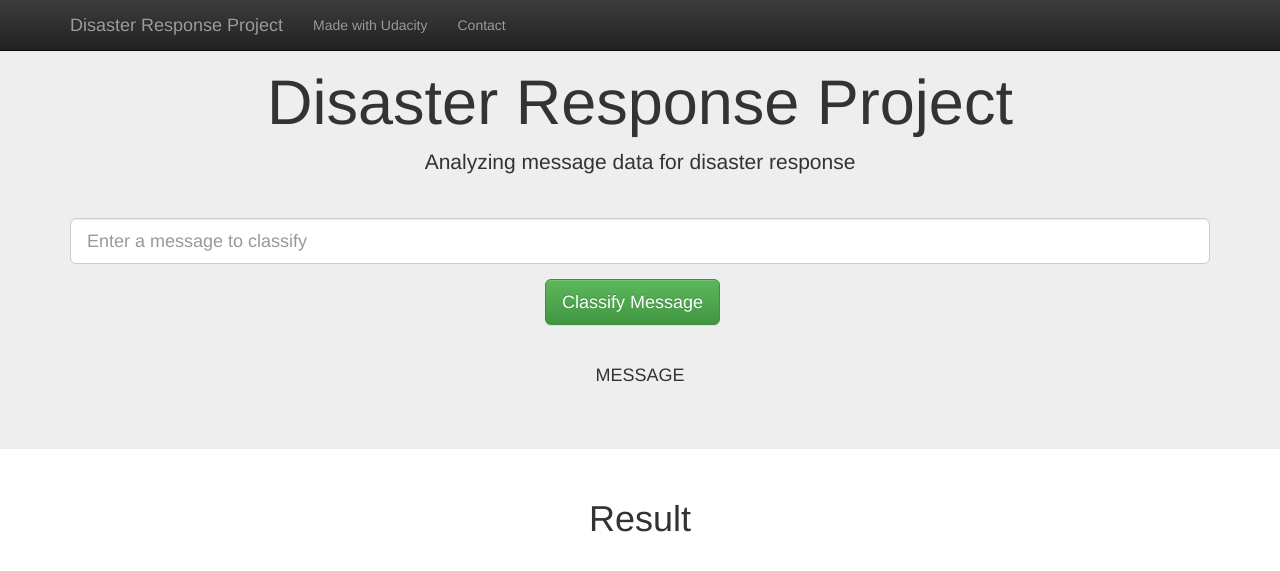
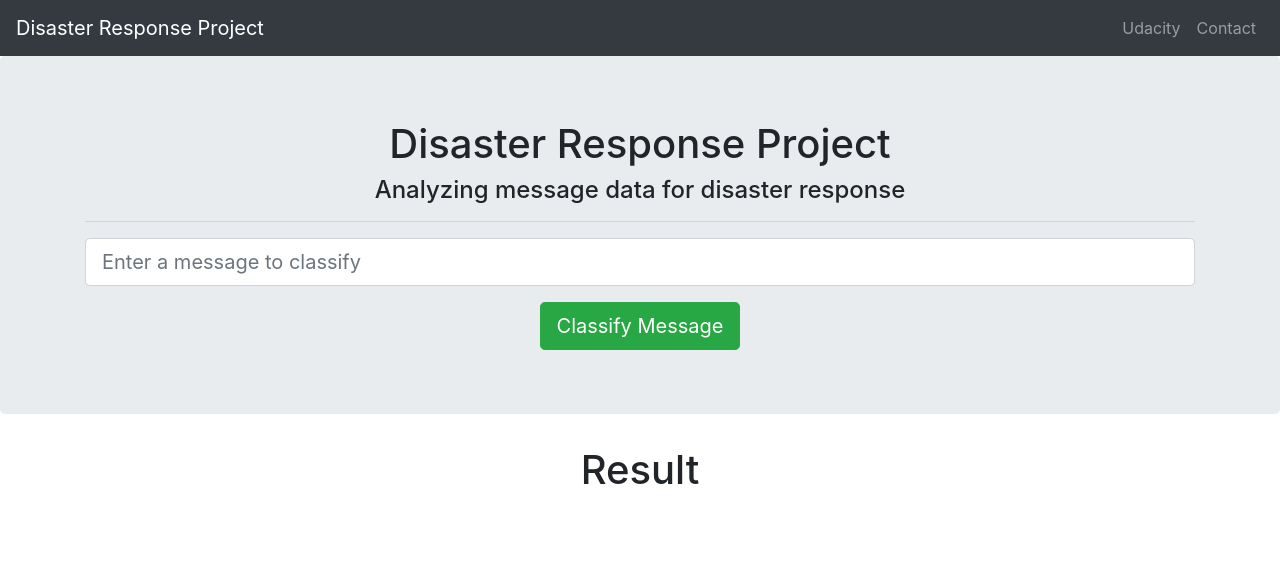
Before and after one commit to hmelendez001/Project2-Udacity-Data-Scientist, a Flask app: template app/templates/go.html in a window 1280 px wide. Shown: the top 571 px of the page. Run offline with Flask 2, Linux system fonts and the light colour scheme; the template is opened without the code that fills it, so the values that code supplies are empty; parts of the project's set-up code (start-up, migrations or seed data) failed here and were passed over; some libraries are stand-ins or nearby versions.

Commit message:
Update master.html
Bootstrap 4 updates

```diff
--- a/app/templates/master.html
+++ b/app/templates/master.html
@@ -7,35 +7,42 @@
 
     <title>Helder's Disasters</title>
 
-    <link rel="stylesheet" href="https://maxcdn.bootstrapcdn.com/bootstrap/3.3.7/css/bootstrap.min.css" integrity="sha384-BVYiiSIFeK1dGmJRAkycuHAHRg32OmUcww7on3RYdg4Va+PmSTsz/K68vbdEjh4u" crossorigin="anonymous">
-    <link rel="stylesheet" href="https://maxcdn.bootstrapcdn.com/bootstrap/3.3.7/css/bootstrap-theme.min.css" integrity="sha384-rHyoN1iRsVXV4nD0JutlnGaslCJuC7uwjduW9SVrLvRYooPp2bWYgmgJQIXwl/Sp" crossorigin="anonymous">
+	<link rel="stylesheet" href="https://maxcdn.bootstrapcdn.com/bootstrap/4.0.0/css/bootstrap.min.css" integrity="sha384-Gn5384xqQ1aoWXA+058RXPxPg6fy4IWvTNh0E263XmFcJlSAwiGgFAW/dAiS6JXm" crossorigin="anonymous">
+	<script src="https://code.jquery.com/jquery-3.3.1.min.js" integrity="sha384-tsQFqpEReu7ZLhBV2VZlAu7zcOV+rXbYlF2cqB8txI/8aZajjp4Bqd+V6D5IgvKT" crossorigin="anonymous"></script>
+	<script src="https://cdnjs.cloudflare.com/ajax/libs/popper.js/1.12.9/umd/popper.min.js" integrity="sha384-ApNbgh9B+Y1QKtv3Rn7W3mgPxhU9K/ScQsAP7hUibX39j7fakFPskvXusvfa0b4Q" crossorigin="anonymous"></script>
+	<script src="https://maxcdn.bootstrapcdn.com/bootstrap/4.0.0/js/bootstrap.min.js" integrity="sha384-JZR6Spejh4U02d8jOt6vLEHfe/JQGiRRSQQxSfFWpi1MquVdAyjUar5+76PVCmYl" crossorigin="anonymous"></script>
+	<script src="https://cdn.plot.ly/plotly-latest.min.js"></script>
     <!-- Bootstrap 4 does not have its own icon library. To use Font Awesome icons, we add the following to your HTML page -->
     <link rel="stylesheet" href="https://use.fontawesome.com/releases/v5.7.0/css/all.css" integrity="sha384-lZN37f5QGtY3VHgisS14W3ExzMWZxybE1SJSEsQp9S+oqd12jhcu+A56Ebc1zFSJ" crossorigin="anonymous">
-    <script src="https://ajax.googleapis.com/ajax/libs/jquery/3.3.1/jquery.min.js"></script>
-    <script src="https://cdn.plot.ly/plotly-latest.min.js"></script>
 </head>
 
 <body>
 
-<nav class="navbar navbar-inverse navbar-fixed-top">
-    <div class="container">
-        <div class="navbar-header">
+<nav class="navbar navbar-expand-lg navbar-dark bg-dark sticky-top">
     <a class="navbar-brand" href="/">Disaster Response Project</a>
-        </div>
-        <div id="navbar" class="collapse navbar-collapse">
-            <ul class="nav navbar-nav">
-                <li><a href="https://www.udacity.com/" target="_blank">Made with Udacity</a></li>
-                <li><a href="https://github.com/hmelendez001" target="_blank">Contact</a></li>
+  <button class="navbar-toggler" type="button" data-toggle="collapse"
+  data-target="#navbarTogglerDemo02"
+  aria-controls="navbarTogglerDemo02" aria-expanded="false"
+  aria-label="Toggle navigation">
+    <span class="navbar-toggler-icon"></span>
+  </button>
+
+  <div class="collapse navbar-collapse" id="navbarTogglerDemo02">
+    <ul class="navbar-nav ml-auto mt-2 mt-lg-0">
+      <li class="nav-item">
+        <a class="nav-link" href="https://www.udacity.com" target="_blank">Udacity</a>
+      </li>
+      <li class="nav-item">
+        <a class="nav-link" href="https://github.com/hmelendez001/" target="_blank">Contact</a>
+      </li>
     </ul>
   </div>
-    </div>
 </nav>
-
 
 <div class="jumbotron">
     <div class="container">
         <h1 class="text-center">Disaster Response Project</h1>
-        <p class="text-center">Analyzing message data for disaster response</p>
+        <h4 class="text-center">Analyzing message data for disaster response</h4>
         <hr />
 
         <div class="row">
@@ -43,38 +50,47 @@
                 <form action="/go" method="get">
                     <input type="text" class="form-control form-control-lg" name="query" placeholder="Enter a message to classify">
                     <p/>
-                    <div class="col-lg-offset-5">
+                    <div class="col-xs-1" align="center">
                         <button type="submit" class="btn btn-lg btn-success">Classify Message</button>
                     </div>
                 </form>
             </div>
         </div>
 
-        {% block message %}
-        {% endblock %}
     </div>
 </div>
 
 <div class="container">
     {% block content %}
-        <div class="page-header">
+    <div class="row">
+        <div class="col">
           <h1 class="text-center">Overview of Training Dataset</h1>
+        </div>
     </div>
     {% endblock %}
 
+	<div class="row">
     {% for id in ids %}
+    	<div class="col">
       	  <div id="{{id}}"></div>
+    	</div>
   	{% endfor %}
-
+	</div>
 </div>
 
+<footer>
     <script type="text/javascript">
-    const graphs = {{graphJSON | safe}};
-    const ids = {{ids | safe}};
-    for(let i in graphs) {
-        Plotly.plot(ids[i], graphs[i].data, graphs[i].layout);
+        // plots the figure with id
+        // id much match the div id above in the html
+        var figures = {{figuresJSON | safe}};
+        var ids = {{ids | safe}};
+        for(var i in figures) {
+            Plotly.plot(ids[i],
+                figures[i].data,
+                figures[i].layout || {});
         }
     </script>
+</footer>
 
 </body>
 </html>
```
Lines whose indentation alone changed are shown as unchanged.
